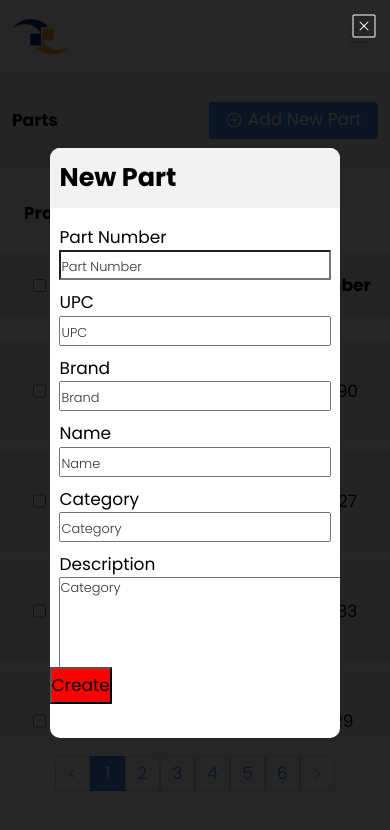
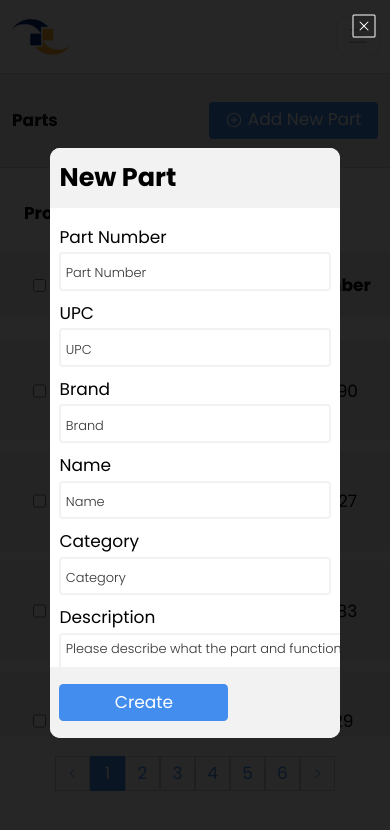
Before and after one commit to kvncrtr/vendex, a React (Create React App) app: page / in a window 390 px wide. Both pictures are taken after a click on the button "Add New Part". Shown: the top 830 px of the page. Built offline with nearby package versions, Linux system fonts and the light colour scheme.

Commit message:
more styles for mobile view port moving to tablet

```diff
--- a/src/components/molecules/NewPartForm.jsx
+++ b/src/components/molecules/NewPartForm.jsx
@@ -10,18 +10,12 @@ const initialState = {
    name: "",
    category: "",
    description: "",
-   price: 0,
-   on_hand: 0,
-   package_quantity: 0,
-   reinventory_quantity: 0,
-   weight: 0,
-   reorder_amount: 0,
-   order_id: 0,
-   delivery_id: 0,
-   warehouse_id: 0,
-   inventory_id: 0,
-   transfer_id: 0,
-   rack_id: 0
+   price: "",
+   on_hand: "",
+   package_quantity: "",
+   reinventory_quantity: "",
+   weight: "",
+   reorder_amount: "",
 };
 
 const NewPartForm = ({ handleDisplay }) => {
@@ -31,7 +25,7 @@ const NewPartForm = ({ handleDisplay }) => {
    const handleSubmit = (event) => {
       event.preventDefault();
       console.log(formData)
-      handleDisplay();
+      // handleDisplay();
    };
 
    const handleChange = (event) => {
@@ -48,33 +42,6 @@ const NewPartForm = ({ handleDisplay }) => {
          </div>
 
          <div className="new--form-body">
-            {/*
-               {
-                  id: 1,
-                  created_at: "2024-02-20T09:15:00Z",
-                  updated_at: "2024-02-20T09:15:00Z",
-                  audited_at: "2024-03-01T08:50:00Z",
-                  part_number: 1234567890,
-                  upc: 987654321098,
-                  brand: "Acme Corp",
-                  name: "UltraWidget 3000",
-                  category: "Electronics",
-                  description: "The UltraWidget 3000 is a state-of-the-art gadget designed for efficiency and performance. Ideal for tech enthusiasts and professionals.",
-                  price: 199.99,
-                  on_hand: 10048,
-                  package_quantity: 5,
-                  reinventory_quantity: 100,
-                  weight: 1.2,
-                  reorder_amount: 50,
-                  order_id: 102,
-                  delivery_id: 202,
-                  warehouse_id: 302,
-                  inventory_id: 402,
-                  transfer_id: 502,
-                  rack_id: 602
-               }
-            */}
-
             <div className="new--form-field">
                <label>Part Number</label>
                <Input
@@ -150,40 +117,88 @@ const NewPartForm = ({ handleDisplay }) => {
                   className={"new--part-input"}
                   name={"description"}
                   title={""}
-                  placeholder={"Category"}
+                  placeholder={"Please describe what the part and functionality."}
                   onChange={(event) => handleChange(event)}
-                  value={formData.category}
+                  value={formData.description}
                />
             </div>
 
             <div className="new--form-field">
                <label>Price</label>
-               <Input />
+               <Input
+                  type={"number"}
+                  className={"new--part-input"}
+                  name={"price"}
+                  title={"Purchase price from provider."}
+                  placeholder={"Price"}
+                  onChange={(event) => handleChange(event)}
+                  value={formData.price}
+               />
             </div>
 
             <div className="new--form-field">
                <label>On Hand</label>
-               <Input />
+               <Input
+                  type={"number"}
+                  className={"new--part-input"}
+                  name={"on_hand"}
+                  title={"How much inventory do we actually have?"}
+                  placeholder={"On Hand"}
+                  onChange={(event) => handleChange(event)}
+                  value={formData.on_hand}
+               />
             </div>
 
             <div className="new--form-field">
                <label>Package Quantity</label>
-               <Input />
+               <Input
+                  type={"number"}
+                  className={"new--part-input"}
+                  name={"package_quantity"}
+                  title={"Number of articles that can fit in one package."}
+                  placeholder={"Package Quantity"}
+                  onChange={(event) => handleChange(event)}
+                  value={formData.package_quantity}
+               />
             </div>
 
             <div className="new--form-field">
                <label>Reinventory Quantity</label>
-               <Input />
+               <Input
+                  type={"number"}
+                  className={"new--part-input"}
+                  name={"reinventory_quantity"}
+                  title={"Number of articles that can fit in one package."}
+                  placeholder={"Reinventory Quantity"}
+                  onChange={(event) => handleChange(event)}
+                  value={formData.reinventory_quantity}
+               />
             </div>
 
             <div className="new--form-field">
                <label>Weight</label>
-               <Input />
+               <Input
+                  type={"number"}
+                  className={"new--part-input"}
+                  name={"weight"}
+                  title={"How much each unit weighs."}
+                  placeholder={"Weight"}
+                  onChange={(event) => handleChange(event)}
+                  value={formData.weight}
+               />
             </div>
 
             <div className="new--form-field">
                <label>Reorder Amount</label>
-               <Input />
+               <Input
+                  type={"number"}
+                  className={"new--part-input"}
+                  name={"reorder_amount"}
+                  title={"Once this amount reaches an order will be placed automatically."}
+                  placeholder={"Reorder Amount"}
+                  onChange={(event) => handleChange(event)}
+                  value={formData.reorder_amount}
+               />
             </div>
          </div>
 
@@ -196,7 +211,7 @@ const NewPartForm = ({ handleDisplay }) => {
             />
          </div>
       </form>
-   )
+   );
 };
 
 export default NewPartForm;
--- a/src/style.css
+++ b/src/style.css
@@ -77,7 +77,9 @@ input[type="number"]::-webkit-outer-spin-button {
   .parts--add-title {
     color: #0E0E0E; }
   .parts--heading-case {
-    color: #5C6F88; } }
+    color: #5C6F88; }
+  .new--part-button {
+    color: #FFFFFF; } }
 
 @media screen and (min-width: 767px) {
   .form--heading {
@@ -637,6 +639,7 @@ input[type="number"]::-webkit-outer-spin-button {
     align-items: center;
     justify-content: center;
     gap: 0.25rem;
+    height: 2.176rem;
     width: 9.941rem;
     border: none;
     border-radius: 0.235rem;
@@ -777,12 +780,41 @@ input[type="number"]::-webkit-outer-spin-button {
     display: flex;
     flex-direction: column;
     gap: 0.588rem;
-    margin-top: 1rem;
-    padding: 0 0.588rem 0.588rem;
+    padding: 1rem 0.588rem 1rem;
     overflow: hidden scroll;
-    height: calc(70vh - 8.705rem); }
+    height: calc(70vh - 7.705rem); }
+  .new--form-body::-webkit-scrollbar {
+    width: 6px;
+    height: 6px; }
+  .new--form-body::-webkit-scrollbar-button {
+    display: none; }
+  .new--form-body::-webkit-scrollbar-track-piece {
+    background-color: transparent; }
+  .new--form-body::-webkit-scrollbar-thumb {
+    background-color: #438DEF;
+    border-radius: 6px;
+    border: 3px solid transparent; }
+  .new--form-body::-webkit-scrollbar-thumb:hover {
+    background-color: #0459C9;
+    cursor: pointer; }
+  .button--container {
+    display: flex;
+    align-items: center;
+    height: 4.176rem;
+    border-radius: 0 0 0.588rem 0.588rem;
+    padding-left: 0.588rem;
+    background-color: #F2F2F2; }
   .new--part-button {
-    background-color: red; } }
+    border-radius: 0.258rem;
+    height: 2.176rem;
+    width: 9.941rem;
+    background-color: #438DEF;
+    border: none; }
+  .new--part-input {
+    border: solid 0.118rem #F2F2F2;
+    border-radius: 0.232rem;
+    padding: 0.256rem;
+    margin-top: 0.118rem; } }
 
 @media screen and (min-width: 768px) {
   .parts--container {
--- a/src/styles/base/_typography.scss
+++ b/src/styles/base/_typography.scss
@@ -141,6 +141,10 @@ $fw-extra-bold: 800;
    .parts--heading-case {
       color: $secondary-700;
    }
+
+   .new--part-button {
+      color: $achromatic-100;
+   }
 }
 
 // Tablet
--- a/src/styles/components/pages/_parts.scss
+++ b/src/styles/components/pages/_parts.scss
@@ -25,6 +25,7 @@
       align-items: center;
       justify-content: center;
       gap: 0.25rem;
+      height: 2.176rem;
       width: 9.941rem;
       border: none;
       border-radius: 0.235rem;
@@ -225,14 +226,56 @@
       display: flex;
       flex-direction: column;
       gap: 0.588rem;
-      margin-top: 1rem;
-      padding: 0 0.588rem 0.588rem;
+      padding: 1rem 0.588rem 1rem;
       overflow: hidden scroll;
-      height: calc(70vh - 8.705rem)
+      height: calc(70vh - 7.705rem);
+   }
+
+   .new--form-body::-webkit-scrollbar {
+      width: 6px;
+      height: 6px;
+   }
+
+   .new--form-body::-webkit-scrollbar-button {
+      display: none;
+   }
+
+   .new--form-body::-webkit-scrollbar-track-piece {
+      background-color: transparent;
+   }
+
+   .new--form-body::-webkit-scrollbar-thumb {
+      background-color: $secondary-400;
+      border-radius: 6px;
+      border: 3px solid transparent;
+   }
+
+   .new--form-body::-webkit-scrollbar-thumb:hover {
+      background-color: $secondary-500;
+      cursor:pointer ;   }
+
+   .button--container {
+      display: flex;
+      align-items: center;
+      height: 4.176rem;
+      border-radius: 0 0 0.588rem 0.588rem;
+      padding-left: 0.588rem;
+      background-color: $achromatic-200;
    }
 
    .new--part-button {
-      background-color: red;
+      border-radius: 0.258rem;
+      height: 2.176rem;
+      width: 9.941rem;
+      background-color: $secondary-400;
+      border: none;
+   }
+
+   .new--part-input {
+      border: solid 0.118rem $achromatic-200;
+      border-radius: 0.232rem;
+      padding: 0.256rem;
+      margin-top: 0.118rem;
    }
 }
 
```
